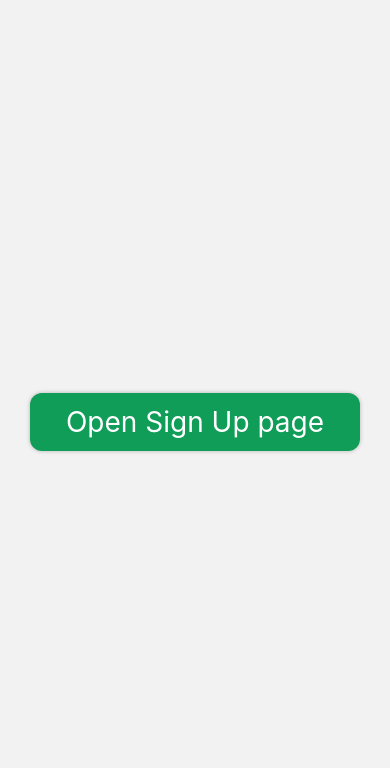
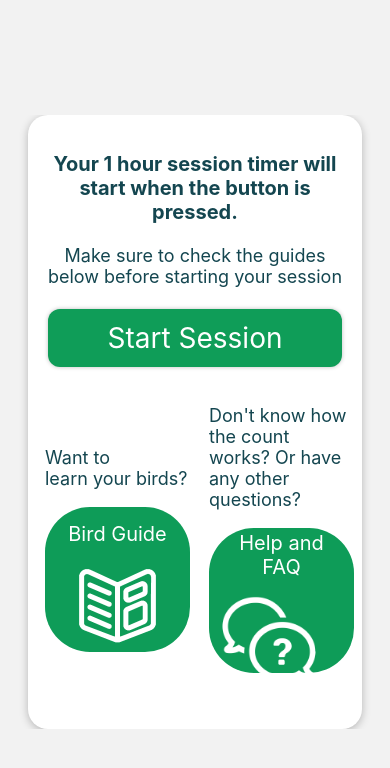
Before and after one commit to Platymek/HumanComputerInteraction-HiFi-Prototype, a React Native app: screen /Dashboard in a window 390 px wide. Before the commit this address had no page. Shown: the top 768 px of the page. Built offline with nearby package versions, Linux system fonts and the light colour scheme.

Commit message:
Pre-Session Dashboard
This add the pre-session dashboard and Guide button. The pre-session dashboard needs some style changes and functionality for the buttons. so the next thing would be going back to the help button component and making it go to the help and FAQ page.

```diff
--- a/App.js
+++ b/App.js
@@ -10,6 +10,7 @@ import BigButton from './pages/templates/components/BigButton';
 import SignUp from './pages/SignUp';
 import Admin from './pages/Admin';
 import Help from './pages/Help';
+import Dashboard from './pages/Dashboard';
 
 function TestHarness({ navigation, route }) {
 
@@ -113,6 +114,19 @@ function App() {
 
                 <Stack.Screen
 
+                    name="Dashboard"
+                    component={Dashboard}
+
+                    options={{ headerShown: false }}
+
+                    initialParams={{
+
+                        colors: colors
+                    }}
+                />
+
+                <Stack.Screen
+
                     name="SignUp"
                     component={SignUp}
 
--- /dev/null
+++ b/pages/Dashboard.js
@@ -0,0 +1,90 @@
+import React from 'react';
+import { View, Text, ScrollView } from 'react-native';
+import HelpButton from './templates/components/HelpButton';
+import GuideButton from './templates/components/GuideButton';
+import BigButton from './templates/components/BigButton';
+
+export default function Dashboard({ route }) {
+  const { colors } = route.params;
+
+  return (
+    <View style={{ flex: 1, alignItems: 'center', justifyContent: 'center', padding: 16 }}>
+      <ScrollView
+      style={{ flex: 1, maxHeight: 614 }}
+      contentContainerStyle={{ flexGrow: 1, alignItems: 'center', justifyContent: 'center', paddingHorizontal: 16, }}
+      >
+        <View
+          style={{
+            flex: 1,
+            width: '100%',
+            maxWidth: 340,
+            borderRadius: 20,
+            padding: 16,
+            backgroundColor: colors[1],
+            shadowOffset: {
+              width: 0,
+              height: 2,
+            },
+            shadowOpacity: 0.25,
+            shadowRadius: 8,
+            elevation: 8,
+            overflow: 'hidden',
+          }}
+        >
+          {/* Title and start session section */}
+          <View style={{ marginBottom: 16 }}>
+            <Text style={{ fontSize: 18, color: colors[2], textAlign: 'center'}}>
+              <br />
+              <Text style={{ fontSize: 20, fontWeight: 'bold', textAlign: 'center' }}>Your 1 hour session timer will start when the button is pressed.</Text><br />
+              <br />
+              Make sure to check the guides
+              <br />
+              below before starting your session
+            </Text>
+            <br />
+            <BigButton
+                colors={colors}
+                title={"Start Session"}
+                onPress={() => {
+                     navigation.navigate("") // the page it would go to after this is not there yet
+                     console.log("Starting session")
+                }}
+            />
+            <br />
+          </View>
+
+          {/* Bottom buttons */}
+          <View style={{ flexDirection: 'row', justifyContent: 'space-between', marginHorizontal: -8, flex: 1, marginLeft: 1 }}>
+            <Text style={{ fontSize: 20, fontWeight: 'bold', color: colors[2], marginBottom: 12 }}>
+            </Text>
+
+            {/* Guide button*/}
+            <View style={{ marginBottom: 16 }}>
+              <Text style={{ fontSize: 18, color: colors[2] }}>
+                <br />
+                <br />
+                Want to<br />
+                learn your birds?
+              </Text>
+              <br />
+              <GuideButton/>
+            </View>
+
+            {/* Help button */}
+            <View style={{ marginBottom: 25, flex: 1, marginLeft: 19 }}>
+              <Text style={{ fontSize: 18, color: colors[2] }}>
+                Don't know how the count works? Or have any other questions?
+              </Text>
+              <br />
+              <HelpButton/>
+            </View>
+
+
+
+            {/*more FAQs*/}
+          </View>
+        </View>
+      </ScrollView>
+    </View>
+  );
+}
--- /dev/null
+++ b/pages/templates/components/GuideButton.js
@@ -0,0 +1,49 @@
+import React from 'react';
+import { Pressable, Text, View, StyleSheet, Image } from 'react-native';
+import FontAwesomeIcon from 'react-native-vector-icons/FontAwesome';
+
+const GuideButton = () => {
+  const goToGuidePage = () => {
+    //guide page link would go here
+    console.log('Navigating to guide page');
+  };
+
+  return (
+    <Pressable onPress={goToGuidePage} style={styles.button}>
+      <View style={styles.buttonContent}>
+        <br />
+      <Text style={styles.text}>Bird Guide</Text>
+        <Image
+          source={require('./images/guide.png')}
+          style={styles.image}
+        />
+      </View>
+    </Pressable>
+  );
+};
+
+const styles = StyleSheet.create({
+  button: {
+    backgroundColor: '#0e9c58',
+    borderRadius: 45,
+    padding: 10,
+    justifyContent: 'center',
+    alignItems: 'center',
+    width: 145,
+    height: 145,
+  },
+  text: {
+    color: 'white',
+    textAlign: 'center',
+    marginBottom: 10, // Adjust the margin bottom as needed
+    fontSize: 20
+  },
+  image: {
+    width: 100,
+    height: 100,
+    resizeMode: 'contain',
+  },
+
+});
+
+export default GuideButton;
--- /dev/null
+++ b/pages/templates/components/HelpButton.js
@@ -0,0 +1,49 @@
+import React from 'react';
+import { Pressable, Text, View, StyleSheet, Image } from 'react-native';
+import FontAwesomeIcon from 'react-native-vector-icons/FontAwesome';
+
+const HelpButton = () => {
+  const goToHelpPage = () => {
+    //help page link would go here
+    console.log('Navigating to help page');
+  };
+
+  return (
+    <Pressable onPress={goToHelpPage} style={styles.button}>
+      <View style={styles.buttonContent}>
+        <br />
+      <Text style={styles.text}>Help and FAQ</Text>
+        <Image
+          source={require('./images/help.png')}
+          style={styles.image}
+        />
+      </View>
+    </Pressable>
+  );
+};
+
+const styles = StyleSheet.create({
+  button: {
+    backgroundColor: '#0e9c58',
+    borderRadius: 45,
+    padding: 10,
+    justifyContent: 'center',
+    alignItems: 'center',
+    width: 145,
+    height: 145,
+  },
+  text: {
+    color: 'white',
+    textAlign: 'center',
+    marginBottom: 10, // Adjust the margin bottom as needed
+    fontSize: 20
+  },
+  image: {
+    width: 100,
+    height: 100,
+    resizeMode: 'contain',
+  },
+
+});
+
+export default HelpButton;
```
Also changed, not shown: pages/templates/components/images/guide.png (added), pages/templates/components/images/help.png (added).
